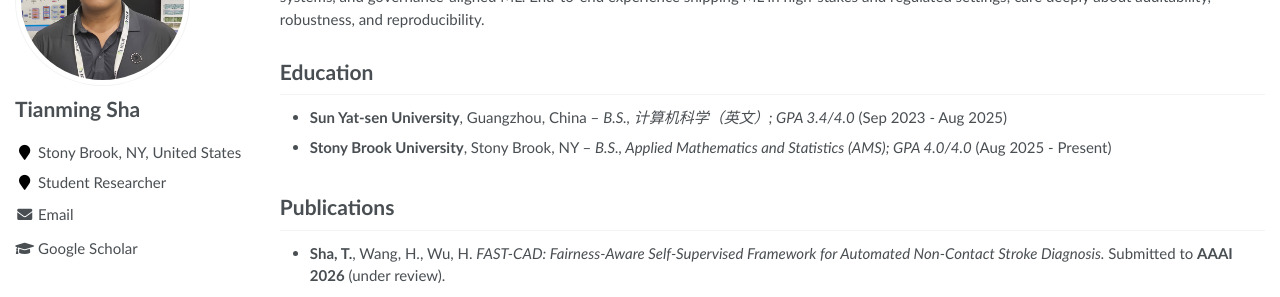
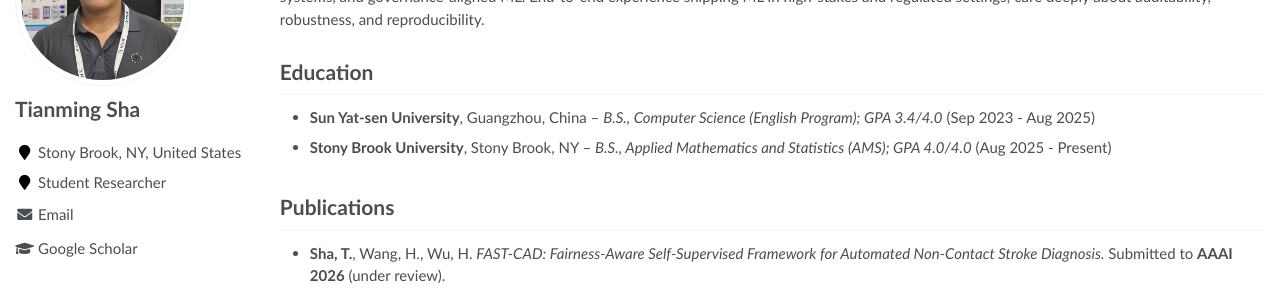
Before and after one commit to shatianming5/shatianming5.github.io, a Jekyll site: the page built from _pages/about.md, in a window 1280 px wide and 1122 px high. Shown: the part 174-471 px from the top of the window. Built offline with Jekyll 4.4.1, drawn with Linux system fonts in a browser that asks for light colours; our own code applies the rules of GitHub Pages for plain Markdown files.

Commit message:
Translate Sun Yat-sen degree to English

```diff
--- a/_pages/about.md
+++ b/_pages/about.md
@@ -16,7 +16,7 @@
 <span class='anchor' id='education'></span>
 
 # Education
-- **Sun Yat-sen University**, Guangzhou, China -- *B.S., 计算机科学（英文）; GPA 3.4/4.0* (Sep 2023 - Aug 2025)
+- **Sun Yat-sen University**, Guangzhou, China -- *B.S., Computer Science (English Program); GPA 3.4/4.0* (Sep 2023 - Aug 2025)
 - **Stony Brook University**, Stony Brook, NY -- *B.S., Applied Mathematics and Statistics (AMS); GPA 4.0/4.0* (Aug 2025 - Present)
 
 <span class='anchor' id='publications'></span>
```
